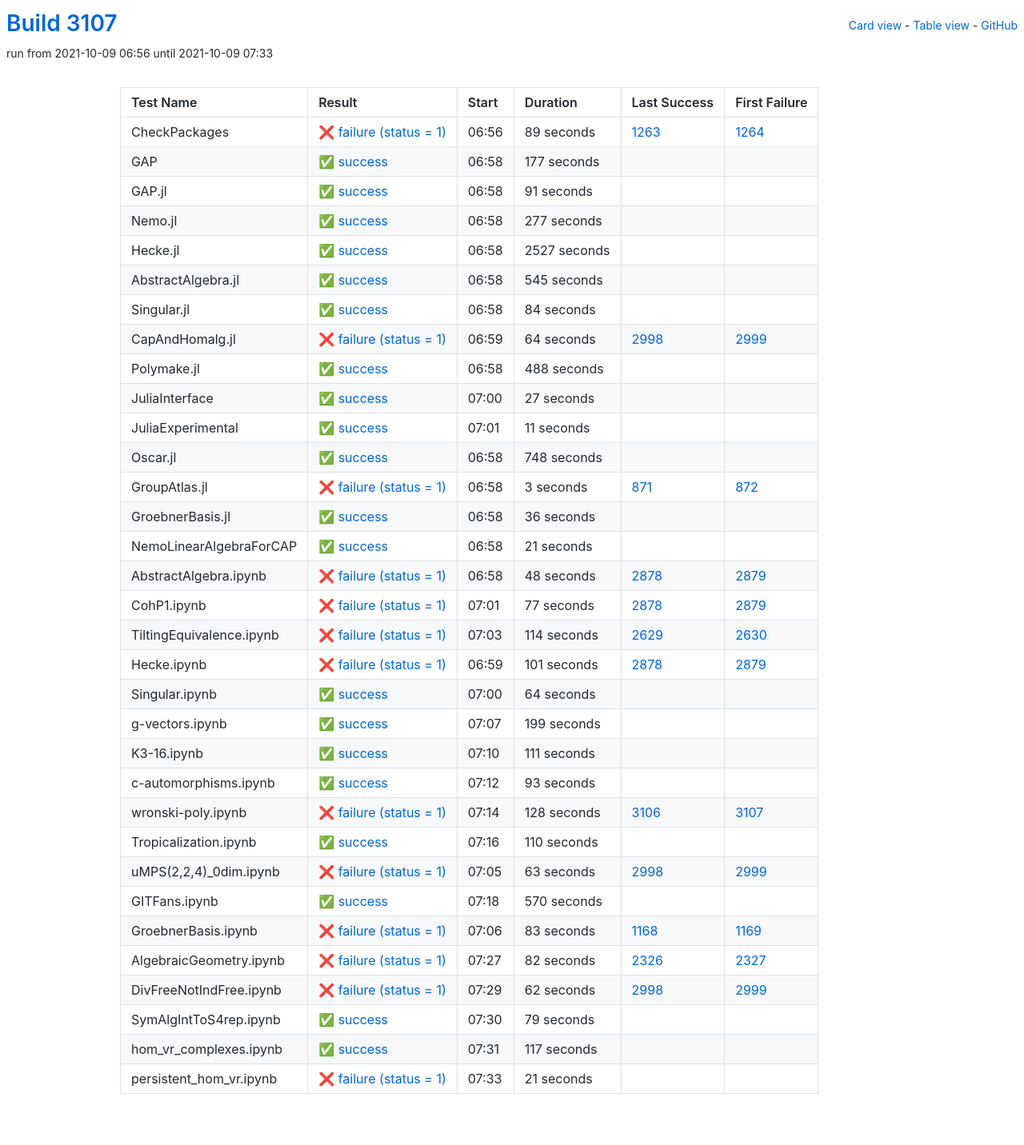
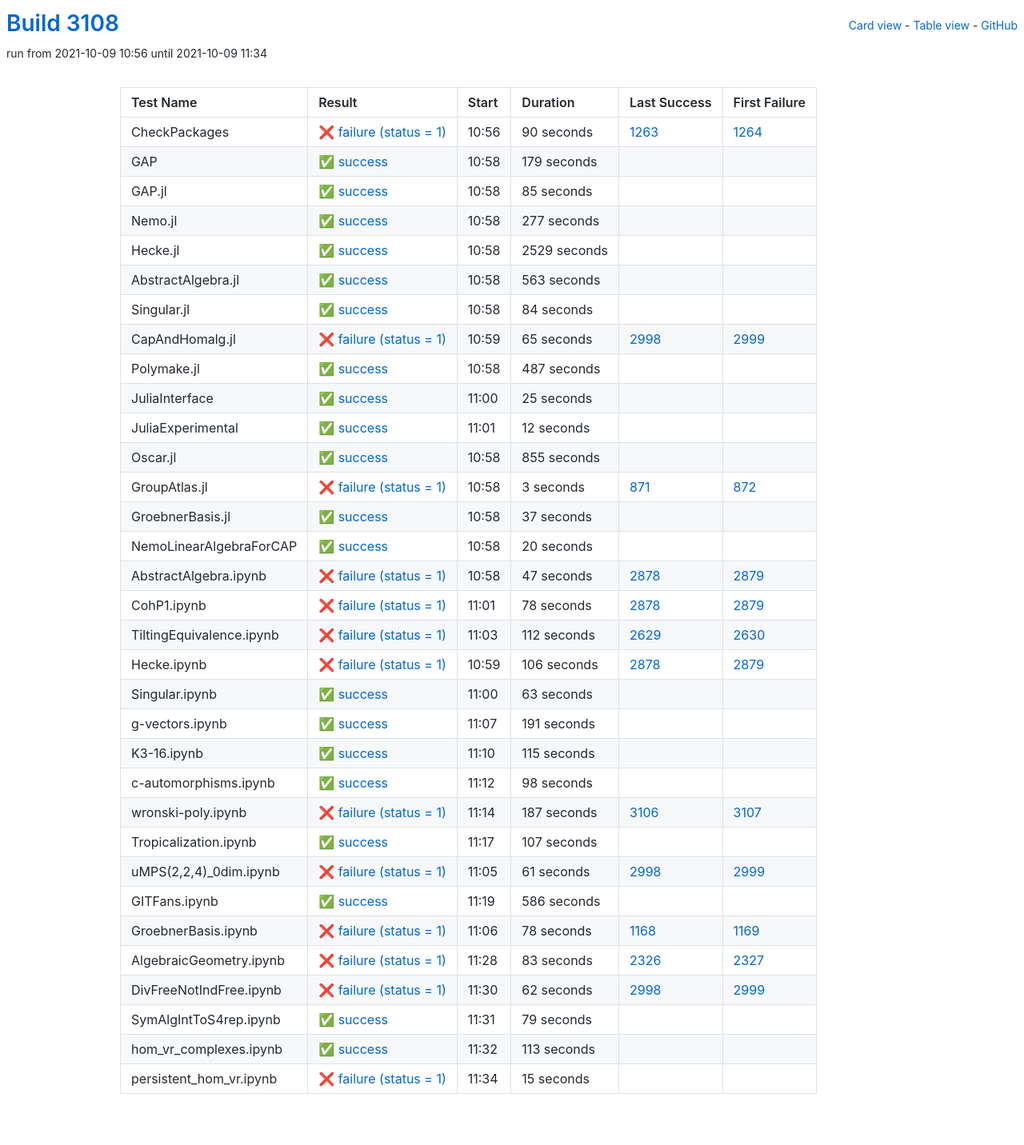
Before and after one commit to oscar-system/oscar-ci-status-stable, a Jekyll site: the page built from table.html, in a window 1280 px wide. Shown: the whole page at 80% size. Built offline with Jekyll 4.4.1, drawn with Linux system fonts in a browser that asks for light colours.

Commit message:
Build #3108

```diff
--- a/_data/ci.yml
+++ b/_data/ci.yml
@@ -1,6 +1,6 @@
 ---
-build: 3107
-build_url: https://oscarci.mathematik.uni-kl.de/job/oscar-stable/3107/
+build: 3108
+build_url: https://oscarci.mathematik.uni-kl.de/job/oscar-stable/3108/
 job: oscar-stable
 organization: oscar-system
 repo: oscar-ci-status-stable
@@ -8,44 +8,44 @@ repourl: https://github.com/oscar-system/oscar-ci-status-stable
 tests:
 - name: CheckPackages
   id: checkpackages
-  log: https://oscarci.mathematik.uni-kl.de/job/oscar-stable/3107/artifact/logs/build-3107/CheckPackages.log
-  start: 2021-10-09 06:56
+  log: https://oscarci.mathematik.uni-kl.de/job/oscar-stable/3108/artifact/logs/build-3108/CheckPackages.log
+  start: 2021-10-09 10:56
   success: false
   exitcode: 1
   status: failure
-  duration: 89
+  duration: 90
   last_success: 1263
   last_success_url: https://oscarci.mathematik.uni-kl.de/job/oscar-stable/1263/
   first_failure: 1264
   first_failure_url: https://oscarci.mathematik.uni-kl.de/job/oscar-stable/1264/
 - name: GAP
   id: gap
-  log: https://oscarci.mathematik.uni-kl.de/job/oscar-stable/3107/artifact/logs/build-3107/GAP.log
-  start: 2021-10-09 06:58
+  log: https://oscarci.mathematik.uni-kl.de/job/oscar-stable/3108/artifact/logs/build-3108/GAP.log
+  start: 2021-10-09 10:58
   success: true
   exitcode: 0
   status: success
-  duration: 177
+  duration: 179
   last_success: false
   last_success_url:
   first_failure: false
   first_failure_url:
 - name: GAP.jl
   id: gap-jl
-  log: https://oscarci.mathematik.uni-kl.de/job/oscar-stable/3107/artifact/logs/build-3107/GAP.jl.log
-  start: 2021-10-09 06:58
+  log: https://oscarci.mathematik.uni-kl.de/job/oscar-stable/3108/artifact/logs/build-3108/GAP.jl.log
+  start: 2021-10-09 10:58
   success: true
   exitcode: 0
   status: success
-  duration: 91
+  duration: 85
   last_success: false
   last_success_url:
   first_failure: false
   first_failure_url:
 - name: Nemo.jl
   id: nemo-jl
-  log: https://oscarci.mathematik.uni-kl.de/job/oscar-stable/3107/artifact/logs/build-3107/Nemo.jl.log
-  start: 2021-10-09 06:58
+  log: https://oscarci.mathematik.uni-kl.de/job/oscar-stable/3108/artifact/logs/build-3108/Nemo.jl.log
+  start: 2021-10-09 10:58
   success: true
   exitcode: 0
   status: success
@@ -56,32 +56,32 @@ tests:
   first_failure_url:
 - name: Hecke.jl
   id: hecke-jl
-  log: https://oscarci.mathematik.uni-kl.de/job/oscar-stable/3107/artifact/logs/build-3107/Hecke.jl.log
-  start: 2021-10-09 06:58
+  log: https://oscarci.mathematik.uni-kl.de/job/oscar-stable/3108/artifact/logs/build-3108/Hecke.jl.log
+  start: 2021-10-09 10:58
   success: true
   exitcode: 0
   status: success
-  duration: 2527
+  duration: 2529
   last_success: false
   last_success_url:
   first_failure: false
   first_failure_url:
 - name: AbstractAlgebra.jl
   id: abstractalgebra-jl
-  log: https://oscarci.mathematik.uni-kl.de/job/oscar-stable/3107/artifact/logs/build-3107/AbstractAlgebra.jl.log
-  start: 2021-10-09 06:58
+  log: https://oscarci.mathematik.uni-kl.de/job/oscar-stable/3108/artifact/logs/build-3108/AbstractAlgebra.jl.log
+  start: 2021-10-09 10:58
   success: true
   exitcode: 0
   status: success
-  duration: 545
+  duration: 563
   last_success: false
   last_success_url:
   first_failure: false
   first_failure_url:
 - name: Singular.jl
   id: singular-jl
-  log: https://oscarci.mathematik.uni-kl.de/job/oscar-stable/3107/artifact/logs/build-3107/Singular.jl.log
-  start: 2021-10-09 06:58
+  log: https://oscarci.mathematik.uni-kl.de/job/oscar-stable/3108/artifact/logs/build-3108/Singular.jl.log
+  start: 2021-10-09 10:58
   success: true
   exitcode: 0
   status: success
@@ -92,68 +92,68 @@ tests:
   first_failure_url:
 - name: CapAndHomalg.jl
   id: capandhomalg-jl
-  log: https://oscarci.mathematik.uni-kl.de/job/oscar-stable/3107/artifact/logs/build-3107/CapAndHomalg.jl.log
-  start: 2021-10-09 06:59
+  log: https://oscarci.mathematik.uni-kl.de/job/oscar-stable/3108/artifact/logs/build-3108/CapAndHomalg.jl.log
+  start: 2021-10-09 10:59
   success: false
   exitcode: 1
   status: failure
-  duration: 64
+  duration: 65
   last_success: 2998
   last_success_url: https://oscarci.mathematik.uni-kl.de/job/oscar-stable/2998/
   first_failure: 2999
   first_failure_url: https://oscarci.mathematik.uni-kl.de/job/oscar-stable/2999/
 - name: Polymake.jl
   id: polymake-jl
-  log: https://oscarci.mathematik.uni-kl.de/job/oscar-stable/3107/artifact/logs/build-3107/Polymake.jl.log
-  start: 2021-10-09 06:58
+  log: https://oscarci.mathematik.uni-kl.de/job/oscar-stable/3108/artifact/logs/build-3108/Polymake.jl.log
+  start: 2021-10-09 10:58
   success: true
   exitcode: 0
   status: success
-  duration: 488
+  duration: 487
   last_success: false
   last_success_url:
   first_failure: false
   first_failure_url:
 - name: JuliaInterface
   id: juliainterface
-  log: https://oscarci.mathematik.uni-kl.de/job/oscar-stable/3107/artifact/logs/build-3107/JuliaInterface.log
-  start: 2021-10-09 07:00
+  log: https://oscarci.mathematik.uni-kl.de/job/oscar-stable/3108/artifact/logs/build-3108/JuliaInterface.log
+  start: 2021-10-09 11:00
   success: true
   exitcode: 0
   status: success
-  duration: 27
+  duration: 25
   last_success: false
   last_success_url:
   first_failure: false
   first_failure_url:
 - name: JuliaExperimental
   id: juliaexperimental
-  log: https://oscarci.mathematik.uni-kl.de/job/oscar-stable/3107/artifact/logs/build-3107/JuliaExperimental.log
-  start: 2021-10-09 07:01
+  log: https://oscarci.mathematik.uni-kl.de/job/oscar-stable/3108/artifact/logs/build-3108/JuliaExperimental.log
+  start: 2021-10-09 11:01
   success: true
   exitcode: 0
   status: success
-  duration: 11
+  duration: 12
   last_success: false
   last_success_url:
   first_failure: false
   first_failure_url:
 - name: Oscar.jl
   id: oscar-jl
-  log: https://oscarci.mathematik.uni-kl.de/job/oscar-stable/3107/artifact/logs/build-3107/Oscar.jl.log
-  start: 2021-10-09 06:58
+  log: https://oscarci.mathematik.uni-kl.de/job/oscar-stable/3108/artifact/logs/build-3108/Oscar.jl.log
+  start: 2021-10-09 10:58
   success: true
   exitcode: 0
   status: success
-  duration: 748
+  duration: 855
   last_success: false
   last_success_url:
   first_failure: false
   first_failure_url:
 - name: GroupAtlas.jl
   id: groupatlas-jl
-  log: https://oscarci.mathematik.uni-kl.de/job/oscar-stable/3107/artifact/logs/build-3107/GroupAtlas.jl.log
-  start: 2021-10-09 06:58
+  log: https://oscarci.mathematik.uni-kl.de/job/oscar-stable/3108/artifact/logs/build-3108/GroupAtlas.jl.log
+  start: 2021-10-09 10:58
   success: false
   exitcode: 1
   status: failure
@@ -164,200 +164,200 @@ tests:
   first_failure_url: https://oscarci.mathematik.uni-kl.de/job/oscar-stable/872/
 - name: GroebnerBasis.jl
   id: groebnerbasis-jl
-  log: https://oscarci.mathematik.uni-kl.de/job/oscar-stable/3107/artifact/logs/build-3107/GroebnerBasis.jl.log
-  start: 2021-10-09 06:58
+  log: https://oscarci.mathematik.uni-kl.de/job/oscar-stable/3108/artifact/logs/build-3108/GroebnerBasis.jl.log
+  start: 2021-10-09 10:58
   success: true
   exitcode: 0
   status: success
-  duration: 36
+  duration: 37
   last_success: false
   last_success_url:
   first_failure: false
   first_failure_url:
 - name: NemoLinearAlgebraForCAP
   id: nemolinearalgebraforcap
-  log: https://oscarci.mathematik.uni-kl.de/job/oscar-stable/3107/artifact/logs/build-3107/NemoLinearAlgebraForCAP.log
-  start: 2021-10-09 06:58
+  log: https://oscarci.mathematik.uni-kl.de/job/oscar-stable/3108/artifact/logs/build-3108/NemoLinearAlgebraForCAP.log
+  start: 2021-10-09 10:58
   success: true
   exitcode: 0
   status: success
-  duration: 21
+  duration: 20
   last_success: false
   last_success_url:
   first_failure: false
   first_failure_url:
 - name: AbstractAlgebra.ipynb
   id: abstractalgebra-ipynb
-  log: https://oscarci.mathematik.uni-kl.de/job/oscar-stable/3107/artifact/logs/build-3107/AbstractAlgebra.ipynb.log
-  start: 2021-10-09 06:58
+  log: https://oscarci.mathematik.uni-kl.de/job/oscar-stable/3108/artifact/logs/build-3108/AbstractAlgebra.ipynb.log
+  start: 2021-10-09 10:58
   success: false
   exitcode: 1
   status: failure
-  duration: 48
+  duration: 47
   last_success: 2878
   last_success_url: https://oscarci.mathematik.uni-kl.de/job/oscar-stable/2878/
   first_failure: 2879
   first_failure_url: https://oscarci.mathematik.uni-kl.de/job/oscar-stable/2879/
 - name: CohP1.ipynb
   id: cohp1-ipynb
-  log: https://oscarci.mathematik.uni-kl.de/job/oscar-stable/3107/artifact/logs/build-3107/CohP1.ipynb.log
-  start: 2021-10-09 07:01
+  log: https://oscarci.mathematik.uni-kl.de/job/oscar-stable/3108/artifact/logs/build-3108/CohP1.ipynb.log
+  start: 2021-10-09 11:01
   success: false
   exitcode: 1
   status: failure
-  duration: 77
+  duration: 78
   last_success: 2878
   last_success_url: https://oscarci.mathematik.uni-kl.de/job/oscar-stable/2878/
   first_failure: 2879
   first_failure_url: https://oscarci.mathematik.uni-kl.de/job/oscar-stable/2879/
 - name: TiltingEquivalence.ipynb
   id: tiltingequivalence-ipynb
-  log: https://oscarci.mathematik.uni-kl.de/job/oscar-stable/3107/artifact/logs/build-3107/TiltingEquivalence.ipynb.log
-  start: 2021-10-09 07:03
+  log: https://oscarci.mathematik.uni-kl.de/job/oscar-stable/3108/artifact/logs/build-3108/TiltingEquivalence.ipynb.log
+  start: 2021-10-09 11:03
   success: false
   exitcode: 1
   status: failure
-  duration: 114
+  duration: 112
   last_success: 2629
   last_success_url: https://oscarci.mathematik.uni-kl.de/job/oscar-stable/2629/
   first_failure: 2630
   first_failure_url: https://oscarci.mathematik.uni-kl.de/job/oscar-stable/2630/
 - name: Hecke.ipynb
   id: hecke-ipynb
-  log: https://oscarci.mathematik.uni-kl.de/job/oscar-stable/3107/artifact/logs/build-3107/Hecke.ipynb.log
-  start: 2021-10-09 06:59
+  log: https://oscarci.mathematik.uni-kl.de/job/oscar-stable/3108/artifact/logs/build-3108/Hecke.ipynb.log
+  start: 2021-10-09 10:59
   success: false
   exitcode: 1
   status: failure
-  duration: 101
+  duration: 106
   last_success: 2878
   last_success_url: https://oscarci.mathematik.uni-kl.de/job/oscar-stable/2878/
   first_failure: 2879
   first_failure_url: https://oscarci.mathematik.uni-kl.de/job/oscar-stable/2879/
 - name: Singular.ipynb
   id: singular-ipynb
-  log: https://oscarci.mathematik.uni-kl.de/job/oscar-stable/3107/artifact/logs/build-3107/Singular.ipynb.log
-  start: 2021-10-09 07:00
+  log: https://oscarci.mathematik.uni-kl.de/job/oscar-stable/3108/artifact/logs/build-3108/Singular.ipynb.log
+  start: 2021-10-09 11:00
   success: true
   exitcode: 0
   status: success
-  duration: 64
+  duration: 63
   last_success: false
   last_success_url:
   first_failure: false
   first_failure_url:
 - name: g-vectors.ipynb
   id: g-vectors-ipynb
-  log: https://oscarci.mathematik.uni-kl.de/job/oscar-stable/3107/artifact/logs/build-3107/g-vectors.ipynb.log
-  start: 2021-10-09 07:07
+  log: https://oscarci.mathematik.uni-kl.de/job/oscar-stable/3108/artifact/logs/build-3108/g-vectors.ipynb.log
+  start: 2021-10-09 11:07
   success: true
   exitcode: 0
   status: success
-  duration: 199
+  duration: 191
   last_success: false
   last_success_url:
   first_failure: false
   first_failure_url:
 - name: K3-16.ipynb
   id: k3-16-ipynb
-  log: https://oscarci.mathematik.uni-kl.de/job/oscar-stable/3107/artifact/logs/build-3107/K3-16.ipynb.log
-  start: 2021-10-09 07:10
+  log: https://oscarci.mathematik.uni-kl.de/job/oscar-stable/3108/artifact/logs/build-3108/K3-16.ipynb.log
+  start: 2021-10-09 11:10
   success: true
   exitcode: 0
   status: success
-  duration: 111
+  duration: 115
   last_success: false
   last_success_url:
   first_failure: false
   first_failure_url:
 - name: c-automorphisms.ipynb
   id: c-automorphisms-ipynb
-  log: https://oscarci.mathematik.uni-kl.de/job/oscar-stable/3107/artifact/logs/build-3107/c-automorphisms.ipynb.log
-  start: 2021-10-09 07:12
+  log: https://oscarci.mathematik.uni-kl.de/job/oscar-stable/3108/artifact/logs/build-3108/c-automorphisms.ipynb.log
+  start: 2021-10-09 11:12
   success: true
   exitcode: 0
   status: success
-  duration: 93
+  duration: 98
   last_success: false
   last_success_url:
   first_failure: false
   first_failure_url:
 - name: wronski-poly.ipynb
   id: wronski-poly-ipynb
-  log: https://oscarci.mathematik.uni-kl.de/job/oscar-stable/3107/artifact/logs/build-3107/wronski-poly.ipynb.log
-  start: 2021-10-09 07:14
+  log: https://oscarci.mathematik.uni-kl.de/job/oscar-stable/3108/artifact/logs/build-3108/wronski-poly.ipynb.log
+  start: 2021-10-09 11:14
   success: false
   exitcode: 1
   status: failure
-  duration: 128
+  duration: 187
   last_success: 3106
   last_success_url: https://oscarci.mathematik.uni-kl.de/job/oscar-stable/3106/
   first_failure: 3107
   first_failure_url: https://oscarci.mathematik.uni-kl.de/job/oscar-stable/3107/
 - name: Tropicalization.ipynb
   id: tropicalization-ipynb
-  log: https://oscarci.mathematik.uni-kl.de/job/oscar-stable/3107/artifact/logs/build-3107/Tropicalization.ipynb.log
-  start: 2021-10-09 07:16
+  log: https://oscarci.mathematik.uni-kl.de/job/oscar-stable/3108/artifact/logs/build-3108/Tropicalization.ipynb.log
+  start: 2021-10-09 11:17
   success: true
   exitcode: 0
   status: success
-  duration: 110
+  duration: 107
   last_success: false
   last_success_url:
   first_failure: false
   first_failure_url:
 - name: uMPS(2,2,4)_0dim.ipynb
   id: umps-2-2-4-0dim-ipynb
-  log: https://oscarci.mathematik.uni-kl.de/job/oscar-stable/3107/artifact/logs/build-3107/uMPS-2-2-4-_0dim.ipynb.log
-  start: 2021-10-09 07:05
+  log: https://oscarci.mathematik.uni-kl.de/job/oscar-stable/3108/artifact/logs/build-3108/uMPS-2-2-4-_0dim.ipynb.log
+  start: 2021-10-09 11:05
   success: false
   exitcode: 1
   status: failure
-  duration: 63
+  duration: 61
   last_success: 2998
   last_success_url: https://oscarci.mathematik.uni-kl.de/job/oscar-stable/2998/
   first_failure: 2999
   first_failure_url: https://oscarci.mathematik.uni-kl.de/job/oscar-stable/2999/
 - name: GITFans.ipynb
   id: gitfans-ipynb
-  log: https://oscarci.mathematik.uni-kl.de/job/oscar-stable/3107/artifact/logs/build-3107/GITFans.ipynb.log
-  start: 2021-10-09 07:18
+  log: https://oscarci.mathematik.uni-kl.de/job/oscar-stable/3108/artifact/logs/build-3108/GITFans.ipynb.log
+  start: 2021-10-09 11:19
   success: true
   exitcode: 0
   status: success
-  duration: 570
+  duration: 586
   last_success: false
   last_success_url:
   first_failure: false
   first_failure_url:
 - name: GroebnerBasis.ipynb
   id: groebnerbasis-ipynb
-  log: https://oscarci.mathematik.uni-kl.de/job/oscar-stable/3107/artifact/logs/build-3107/GroebnerBasis.ipynb.log
-  start: 2021-10-09 07:06
+  log: https://oscarci.mathematik.uni-kl.de/job/oscar-stable/3108/artifact/logs/build-3108/GroebnerBasis.ipynb.log
+  start: 2021-10-09 11:06
   success: false
   exitcode: 1
   status: failure
-  duration: 83
+  duration: 78
   last_success: 1168
   last_success_url: https://oscarci.mathematik.uni-kl.de/job/oscar-stable/1168/
   first_failure: 1169
   first_failure_url: https://oscarci.mathematik.uni-kl.de/job/oscar-stable/1169/
 - name: AlgebraicGeometry.ipynb
   id: algebraicgeometry-ipynb
-  log: https://oscarci.mathematik.uni-kl.de/job/oscar-stable/3107/artifact/logs/build-3107/AlgebraicGeometry.ipynb.log
-  start: 2021-10-09 07:27
+  log: https://oscarci.mathematik.uni-kl.de/job/oscar-stable/3108/artifact/logs/build-3108/AlgebraicGeometry.ipynb.log
+  start: 2021-10-09 11:28
   success: false
   exitcode: 1
   status: failure
-  duration: 82
+  duration: 83
   last_success: 2326
   last_success_url: https://oscarci.mathematik.uni-kl.de/job/oscar-stable/2326/
   first_failure: 2327
   first_failure_url: https://oscarci.mathematik.uni-kl.de/job/oscar-stable/2327/
 - name: DivFreeNotIndFree.ipynb
   id: divfreenotindfree-ipynb
-  log: https://oscarci.mathematik.uni-kl.de/job/oscar-stable/3107/artifact/logs/build-3107/DivFreeNotIndFree.ipynb.log
-  start: 2021-10-09 07:29
+  log: https://oscarci.mathematik.uni-kl.de/job/oscar-stable/3108/artifact/logs/build-3108/DivFreeNotIndFree.ipynb.log
+  start: 2021-10-09 11:30
   success: false
   exitcode: 1
   status: failure
@@ -368,8 +368,8 @@ tests:
   first_failure_url: https://oscarci.mathematik.uni-kl.de/job/oscar-stable/2999/
 - name: SymAlgIntToS4rep.ipynb
   id: symalginttos4rep-ipynb
-  log: https://oscarci.mathematik.uni-kl.de/job/oscar-stable/3107/artifact/logs/build-3107/SymAlgIntToS4rep.ipynb.log
-  start: 2021-10-09 07:30
+  log: https://oscarci.mathematik.uni-kl.de/job/oscar-stable/3108/artifact/logs/build-3108/SymAlgIntToS4rep.ipynb.log
+  start: 2021-10-09 11:31
   success: true
   exitcode: 0
   status: success
@@ -380,24 +380,24 @@ tests:
   first_failure_url:
 - name: hom_vr_complexes.ipynb
   id: hom-vr-complexes-ipynb
-  log: https://oscarci.mathematik.uni-kl.de/job/oscar-stable/3107/artifact/logs/build-3107/hom_vr_complexes.ipynb.log
-  start: 2021-10-09 07:31
+  log: https://oscarci.mathematik.uni-kl.de/job/oscar-stable/3108/artifact/logs/build-3108/hom_vr_complexes.ipynb.log
+  start: 2021-10-09 11:32
   success: true
   exitcode: 0
   status: success
-  duration: 117
+  duration: 113
   last_success: false
   last_success_url:
   first_failure: false
   first_failure_url:
 - name: persistent_hom_vr.ipynb
   id: persistent-hom-vr-ipynb
-  log: https://oscarci.mathematik.uni-kl.de/job/oscar-stable/3107/artifact/logs/build-3107/persistent_hom_vr.ipynb.log
-  start: 2021-10-09 07:33
+  log: https://oscarci.mathematik.uni-kl.de/job/oscar-stable/3108/artifact/logs/build-3108/persistent_hom_vr.ipynb.log
+  start: 2021-10-09 11:34
   success: false
   exitcode: 1
   status: failure
-  duration: 21
+  duration: 15
   last_success: false
   last_success_url:
   first_failure: false
```
Also changed, not shown: README.md.
